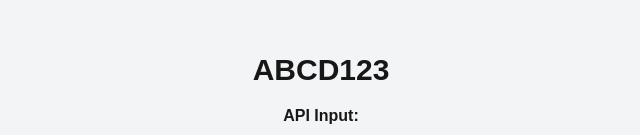
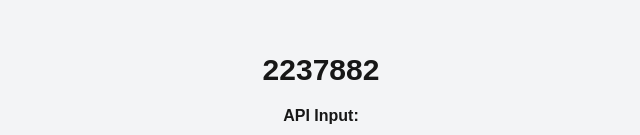
Before and after one commit to NamanBansal25/DevChallenge, a Next.js app: page / in a window 1280 px wide. Shown: the part 205-340 px from the top of the page, without its empty margins (319-959 px from the left). Built offline with nearby package versions, Linux system fonts and the light colour scheme.

Commit message:
Update page.jsx

```diff
--- a/app/page.jsx
+++ b/app/page.jsx
@@ -62,7 +62,7 @@
 
   return (
     <div className="min-h-screen flex flex-col items-center justify-center bg-gray-100 p-6">
-      <h1 className="text-3xl font-bold mb-4">ABCD123</h1>
+      <h1 className="text-3xl font-bold mb-4">2237882</h1>
       <label className="font-semibold mb-2">API Input:</label>
       <textarea
         className="w-full max-w-lg p-3 border rounded-lg shadow-sm"
```
